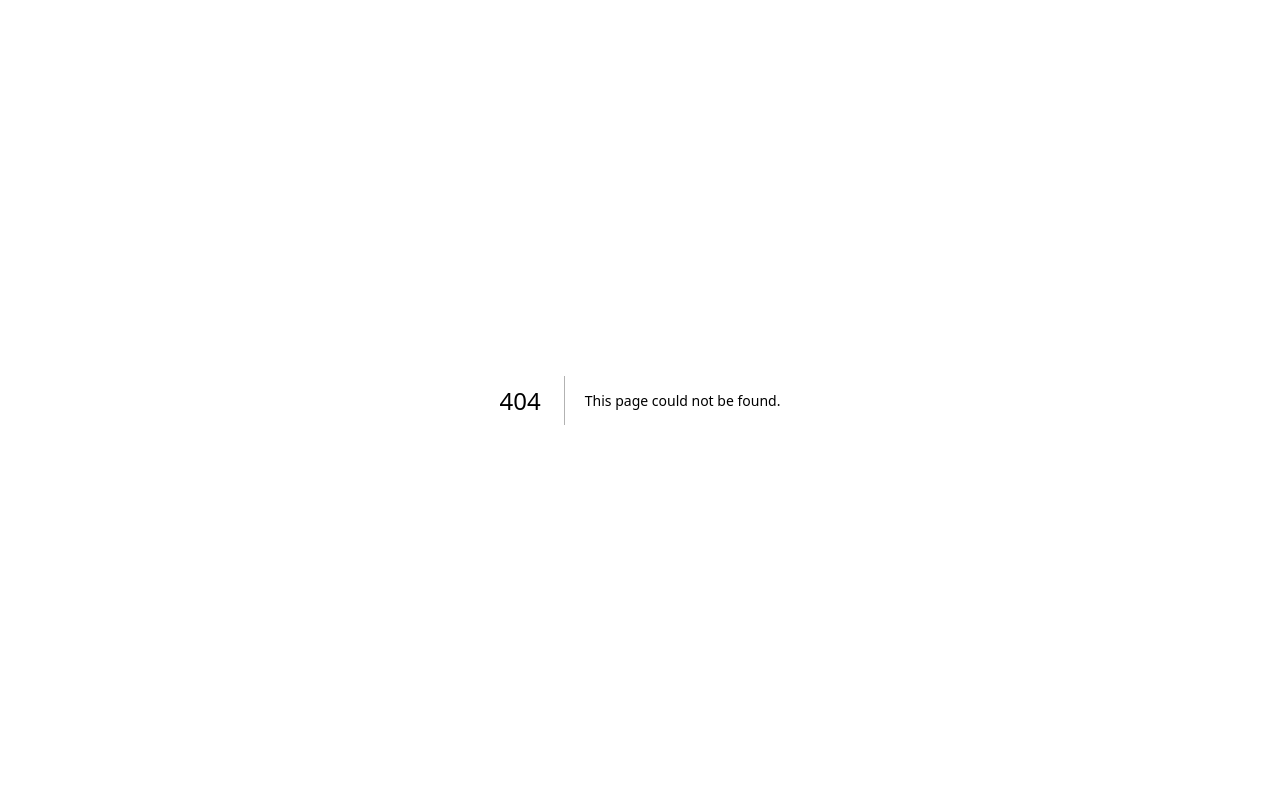
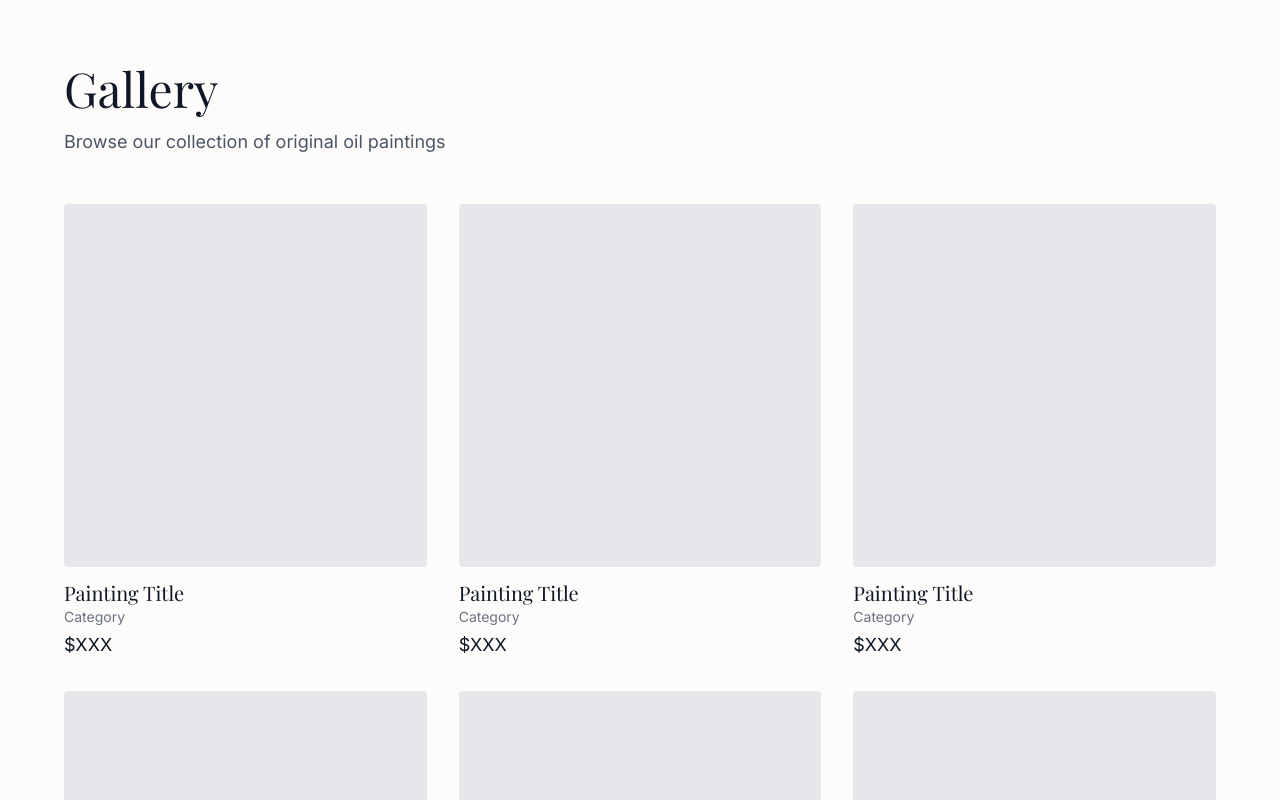
Before and after one commit to ChrisStewart77/paula-henchell-art, a Next.js app: page /gallery in a window 1280 px wide. Before the commit this address had no page. Shown: the top 800 px of the page. Built offline with nearby package versions, Linux system fonts and the light colour scheme; a web font is replaced by a local one.

Commit message:
Add gallery page structure

```diff
--- /dev/null
+++ b/app/gallery/page.tsx
@@ -0,0 +1,28 @@
+export default function GalleryPage() {
+  return (
+    <main className="min-h-screen bg-[#fdfcfa]">
+      <div className="container mx-auto px-6 py-16">
+        <div className="max-w-6xl mx-auto">
+          <h1 className="font-serif text-4xl md:text-5xl font-light text-gray-900 mb-4">
+            Gallery
+          </h1>
+          <p className="font-sans text-lg text-gray-600 mb-12">
+            Browse our collection of original oil paintings
+          </p>
+
+          {/* Placeholder for gallery grid */}
+          <div className="grid grid-cols-1 sm:grid-cols-2 lg:grid-cols-3 gap-8">
+            {[1, 2, 3, 4, 5, 6].map((i) => (
+              <div key={i} className="group cursor-pointer">
+                <div className="aspect-square bg-gray-200 rounded mb-3"></div>
+                <h3 className="font-serif text-xl text-gray-900">Painting Title</h3>
+                <p className="font-sans text-sm text-gray-500">Category</p>
+                <p className="font-sans text-lg text-gray-900 mt-1">$XXX</p>
+              </div>
+            ))}
+          </div>
+        </div>
+      </div>
+    </main>
+  );
+}
```
